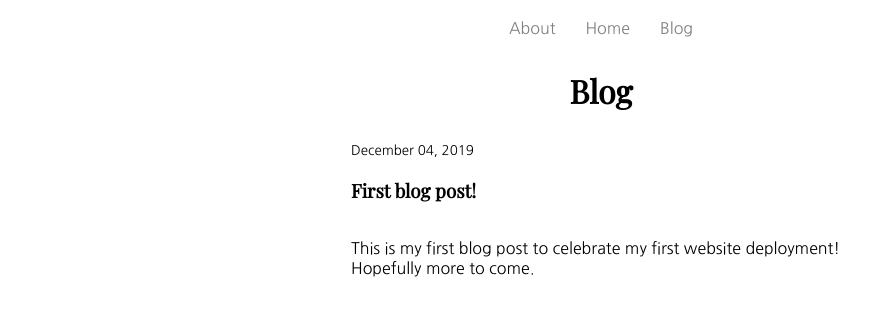
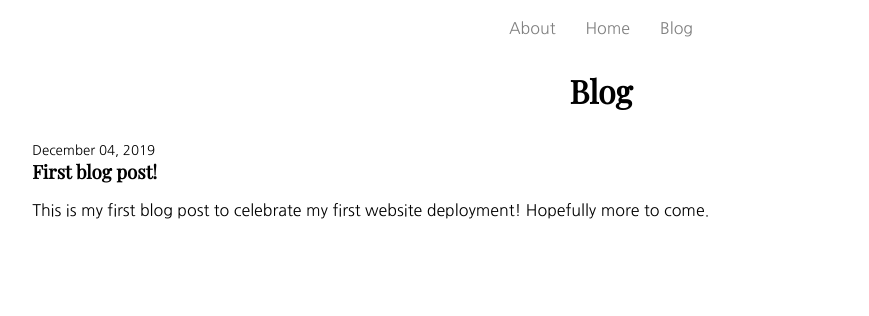
Before and after one commit to sam-hoffman/website, a Jekyll site: the page built from _pages/blog.html, in a window 1280 px wide. Shown: the top 316 px of the page, without its empty margins (39-908 px from the left). Built offline with Jekyll 4.4.1, drawn with Linux system fonts in a browser that asks for light colours.

Commit message:
cleaned up blog list page

```diff
--- a/_layouts/post.html
+++ b/_layouts/post.html
@@ -3,8 +3,6 @@ layout: default
 ---
 <h1 class="general-title">{{ page.title }}</h1>
 <div class="about-text">
-<p>{{ page.date | date: '%B %d, %Y' }}</p>
-
-{{ content }}
-
+	<p>{{ page.date | date: '%B %d, %Y' }}</p>
+	{{ content }}
 </div>
--- a/_pages/blog.html
+++ b/_pages/blog.html
@@ -16,7 +16,7 @@ permalink: /blog.html
     <sub>{{ post.date | date: '%B %d, %Y' }}</sub>
     <a href="{{ post.url }}"><h3>{{ post.title }}</h3></a>
   <div>
-  <div class="about-text">
+  <div class="blog-post-excerpt">
       {{ post.excerpt }}
   </div>
 </div>
--- a/_sass/main.scss
+++ b/_sass/main.scss
@@ -10,7 +10,7 @@ $background: white;
   background-color: $background;
 }
 
-
+//TODO: sam hoffman above nav on home page for mobile
 //home styles
 .home-title {
 	font-family: $serif;
@@ -78,8 +78,9 @@ $background: white;
 
 
 //about text style
+//TODO: list style type dashes instead of bullets
 .about-text {
- width: 500px;
+ width: 90%;
  margin: 0 auto;
  font-family: $sans-serif;
  p {
@@ -94,10 +95,10 @@ $background: white;
     }
   }
   ul {
-  margin: 3px;
-  li {
-  margin: 5px;
-  }
+    margin: 3px;
+    li {
+    margin: 5px;
+    }
   }
 }
 
@@ -114,9 +115,11 @@ $background: white;
 .blog-title {
   sub {
   font-family: $sans-serif;
+  margin: 0 auto;
   }
   h3 {
    font-family: $serif;
+   margin: 0 auto;
   }
   a {
     font-family: $serif;
@@ -128,6 +131,12 @@ $background: white;
   }
 }
 
+.blog-post-excerpt {
+  font-family: $sans-serif;
+  text-align: left;
+  width: 80%;
+}
+
 //image style
 .image-centered {
 margin: 0 auto;
```
